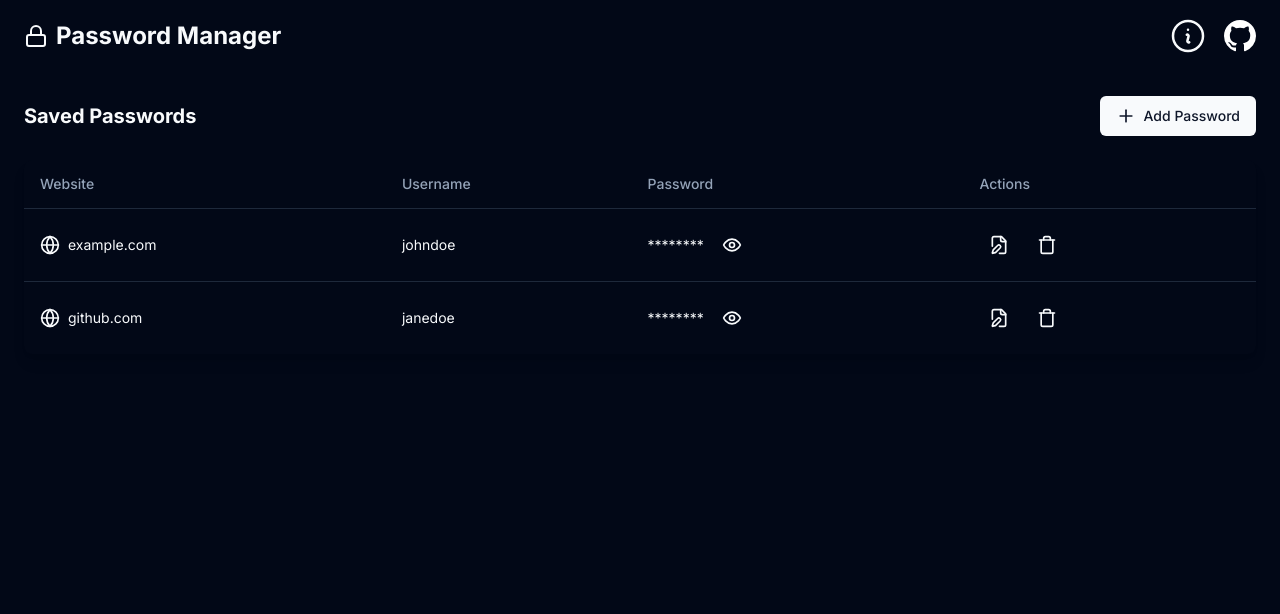
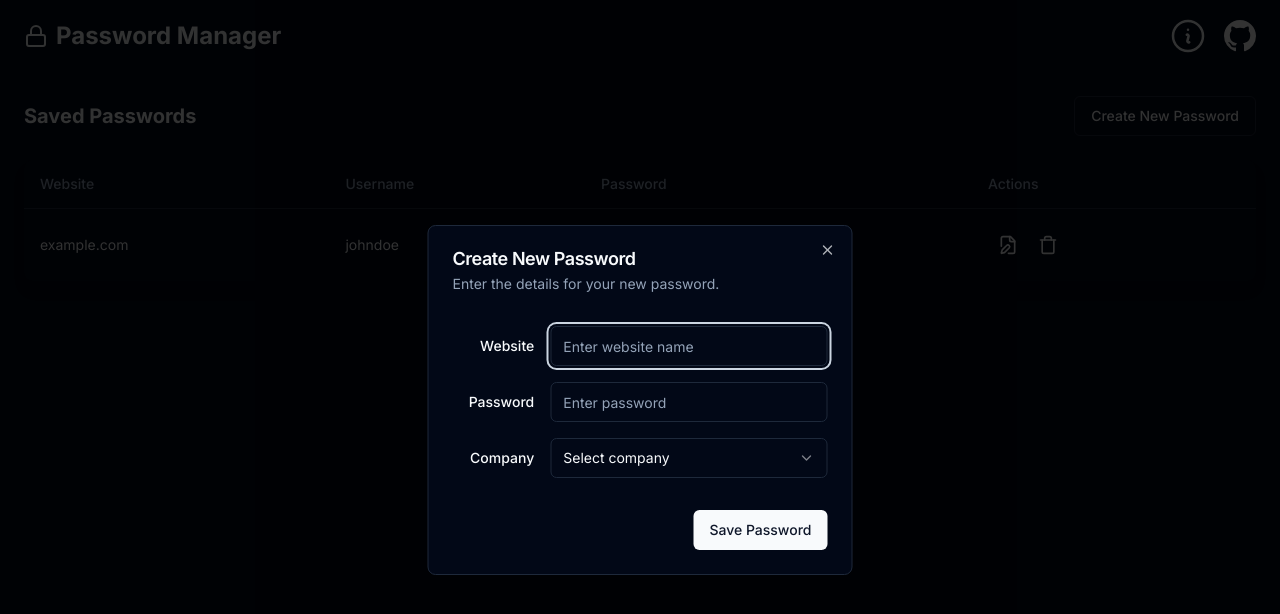
Before and after one commit to remcostoeten/password-manager, a Next.js app: page / in a window 1280 px wide. Shown: the top 614 px of the page. Built offline with nearby package versions, Linux system fonts and the light colour scheme.

Commit message:
feat: Add ui for password maanger

```diff
--- a/package.json
+++ b/package.json
@@ -12,7 +12,7 @@
     "start": "next start",
     "lint": "next lint",
     "typecheck": "tsc --noEmit",
-    "format": "prettier --write --single-quote '**/*.{ts,tsx,mdx,json,yaml,css,scss}'"
+    "f": "prettier --write --single-quote '**/*.{ts,tsx,mdx,json,yaml,css,scss}'"
   },
   "dependencies": {
     "@hookform/resolvers": "^3.6.0",
--- a/src/app/layout.tsx
+++ b/src/app/layout.tsx
@@ -3,7 +3,7 @@ import { Inter } from 'next/font/google';
 import './globals.css';
 import siteConfig from '@/core/data/site-config';
 import { Toaster } from 'sonner';
-import Header from '@/components/shells/Header';
+import Header from '@/components/Header';
 import PageWrapper from '@/components/shells/PageWrapper';
 
 const inter = Inter({ subsets: ['latin'] });
@@ -19,7 +19,7 @@ export default function RootLayout({
   children: React.ReactNode;
 }>) {
   return (
-    <html lang="en">
+    <html lang="en" className='dark'>
       <body className={inter.className}>
         <PageWrapper>
           <Header />
--- a/src/app/page.tsx
+++ b/src/app/page.tsx
@@ -1,108 +1,18 @@
-import Header from '@/components/shells/Header';
-import PageWrapper from '@/components/shells/PageWrapper';
-import { Button } from '@/components/ui/button';
-import {
-  Table,
-  TableHeader,
-  TableRow,
-  TableHead,
-  TableBody,
-  TableCell,
-} from '@/components/ui/table';
-import {
-  PlusIcon,
-  GlobeIcon,
-  EyeIcon,
-  FilePenIcon,
-  TrashIcon,
-} from 'lucide-react';
+import DataTable from '@/components/shells/DataTable';
+import { pageData } from '@/core/data/password-data';
+import AddNewDialog from '@/components/shells/AddNewDialog';
 
-export default function Component() {
+const columns = ['Website', 'Username', 'Password', 'Actions'];
+
+export default function Page() {
   return (
     <>
       <main className="flex-1 p-6">
         <div className="mb-6 flex items-center justify-between">
           <h2 className="text-xl font-bold">Saved Passwords</h2>
-          <Button>
-            <PlusIcon className="w-5 h-5 mr-2" />
-            {/* THIS SHOULD BE A DIALOG */}
-            Add Password
-            {/* THIS SHOULD BE A DIALOG */}
-          </Button>
-        </div>
+          <AddNewDialog />         </div>
         <div className="bg-card rounded-lg shadow-lg overflow-hidden">
-          <Table>
-            <TableHeader>
-              <TableRow>
-                <TableHead>Website</TableHead>
-                <TableHead>Username</TableHead>
-                <TableHead>Password</TableHead>
-                <TableHead>Actions</TableHead>
-              </TableRow>
-            </TableHeader>
-            <TableBody>
-              <TableRow>
-                <TableCell>
-                  <div className="flex items-center gap-2">
-                    <GlobeIcon className="w-5 h-5" />
-                    <span>example.com</span>
-                  </div>
-                </TableCell>
-                <TableCell>johndoe</TableCell>
-                <TableCell>
-                  <div className="flex items-center gap-2">
-                    <span>********</span>
-                    <Button variant="ghost" size="icon">
-                      <EyeIcon className="w-5 h-5" />
-                      <span className="sr-only">Show password</span>
-                    </Button>
-                  </div>
-                </TableCell>
-                <TableCell>
-                  <div className="flex items-center gap-2">
-                    <Button variant="ghost" size="icon">
-                      <FilePenIcon className="w-5 h-5" />
-                      <span className="sr-only">Edit</span>
-                    </Button>
-                    <Button variant="ghost" size="icon">
-                      <TrashIcon className="w-5 h-5" />
-                      <span className="sr-only">Delete</span>
-                    </Button>
-                  </div>
-                </TableCell>
-              </TableRow>
-              <TableRow>
-                <TableCell>
-                  <div className="flex items-center gap-2">
-                    <GlobeIcon className="w-5 h-5" />
-                    <span>github.com</span>
-                  </div>
-                </TableCell>
-                <TableCell>janedoe</TableCell>
-                <TableCell>
-                  <div className="flex items-center gap-2">
-                    <span>********</span>
-                    <Button variant="ghost" size="icon">
-                      <EyeIcon className="w-5 h-5" />
-                      <span className="sr-only">Show password</span>
-                    </Button>
-                  </div>
-                </TableCell>
-                <TableCell>
-                  <div className="flex items-center gap-2">
-                    <Button variant="ghost" size="icon">
-                      <FilePenIcon className="w-5 h-5" />
-                      <span className="sr-only">Edit</span>
-                    </Button>
-                    <Button variant="ghost" size="icon">
-                      <TrashIcon className="w-5 h-5" />
-                      <span className="sr-only">Delete</span>
-                    </Button>
-                  </div>
-                </TableCell>
-              </TableRow>
-            </TableBody>
-          </Table>
+          <DataTable columns={columns} data={pageData} />
         </div>
       </main>
     </>
--- a/src/components/shells/Header.tsx
+++ b/src/components/Header.tsx
@@ -1,8 +1,8 @@
 import { LockIcon } from 'lucide-react';
 import siteConfig from '@/core/data/site-config';
 import Link from 'next/link';
-import InfoDialog from '../InfoDialog';
-import { GithubIcon } from '../icons';
+import InfoDialog from './InfoDialog';
+import { GithubIcon } from './icons';
 
 export default function Header() {
   return (
--- /dev/null
+++ b/src/components/shells/AddNewDialog.tsx
@@ -0,0 +1,52 @@
+import { Button, Dialog, DialogContent, DialogDescription, DialogFooter, DialogHeader, DialogTitle, DialogTrigger, Input, Label, Select, SelectContent, SelectItem, SelectTrigger, SelectValue } from "../ui";
+
+export default function AddNewDialog() {
+  return (
+    <Dialog defaultOpen>
+      <DialogTrigger asChild>
+        <Button variant="outline">Create New Password</Button>
+      </DialogTrigger>
+      <DialogContent className="sm:max-w-[425px] darkbg-background dark:text-foreground">
+        <DialogHeader>
+          <DialogTitle>Create New Password</DialogTitle>
+          <DialogDescription>Enter the details for your new password.</DialogDescription>
+        </DialogHeader>
+        <div className="grid gap-4 py-4">
+          <div className="grid items-center grid-cols-4 gap-4">
+            <Label htmlFor="website" className="text-right">
+              Website
+            </Label>
+            <Input id="website" placeholder="Enter website name" className="col-span-3" />
+          </div>
+          <div className="grid items-center grid-cols-4 gap-4">
+            <Label htmlFor="password" className="text-right">
+              Password
+            </Label>
+            <Input id="password" type="password" placeholder="Enter password" className="col-span-3" />
+          </div>
+          <div className="grid items-center grid-cols-4 gap-4">
+            <Label htmlFor="company" className="text-right">
+              Company
+            </Label>
+            <Select id="company">
+              <SelectTrigger className="col-span-3">
+                <SelectValue placeholder="Select company" />
+              </SelectTrigger>
+              <SelectContent>
+                <SelectItem value="google">Google</SelectItem>
+                <SelectItem value="amazon">Amazon</SelectItem>
+                <SelectItem value="microsoft">Microsoft</SelectItem>
+                <SelectItem value="apple">Apple</SelectItem>
+              </SelectContent>
+            </Select>
+          </div>
+        </div>
+        <DialogFooter>
+          <Button type="submit" className="dark:bg-primary dark:text-primary-foreground">
+            Save Password
+          </Button>
+        </DialogFooter>
+      </DialogContent>
+    </Dialog>
+  )
+}
--- /dev/null
+++ b/src/components/shells/DataTable.tsx
@@ -0,0 +1,49 @@
+import React, { ReactNode } from 'react';
+
+import {
+  Table,
+  TableHeader,
+  TableRow,
+  TableHead,
+  TableBody,
+  TableCell,
+} from '@/components/ui';
+
+type DataRow = {
+  [key: string]: string | ReactNode;
+};
+
+type DataTableProps = {
+  columns: string[];
+  data: DataRow[];
+};
+
+
+function DataTable({ columns, data }: DataTableProps) {
+  if (!data || data.length === 0) {
+    return <p>No passwords found yet.</p>;
+  }
+
+  return (
+    <Table>
+      <TableHeader>
+        <TableRow>
+          {columns.map((column) => (
+            <TableHead key={column}>{column}</TableHead>
+          ))}
+        </TableRow>
+      </TableHeader>
+      <TableBody>
+        {data.map((row, rowIndex) => (
+          <TableRow key={rowIndex}>
+            {Object.values(row).map((cell, cellIndex) => (
+              <TableCell key={`${rowIndex}-${cellIndex}`}>{cell}</TableCell>
+            ))}
+          </TableRow>
+        ))}
+      </TableBody>
+    </Table>
+  );
+}
+
+export default DataTable;
--- /dev/null
+++ b/src/components/ui/index.ts
@@ -0,0 +1,6 @@
+export * from "@/components/ui/dialog";
+export * from "@/components/ui/button";
+export * from "@/components/ui/label";
+export * from "@/components/ui/select";
+export * from "@/components/ui/input";
+export * from "@/components/ui/table";
--- /dev/null
+++ b/src/core/data/password-data.tsx
@@ -0,0 +1,31 @@
+import { ReactNode } from 'react';
+import { Button } from '@/components/ui/button';
+import { EyeIcon, FilePenIcon, TrashIcon } from 'lucide-react';
+
+export const pageData: { website: string; username: string; password: ReactNode; actions: ReactNode; }[] = [
+  {
+    website: 'example.com',
+    username: 'johndoe',
+    password: (
+      <>
+        '********'
+        <Button className='mx-2' variant="ghost" size="icon">
+          <EyeIcon className="w-5 h-5" />
+          <span className="sr-only">Show password</span>
+        </Button>
+      </>
+    ),
+    actions: (
+      <>
+        <Button variant="ghost" size="icon">
+          <FilePenIcon className="w-5 h-5" />
+          <span className="sr-only">Edit</span>
+        </Button>
+        <Button variant="ghost" size="icon">
+          <TrashIcon className="w-5 h-5" />
+          <span className="sr-only">Delete</span>
+        </Button>
+      </>
+    ),
+  },
+];
```
